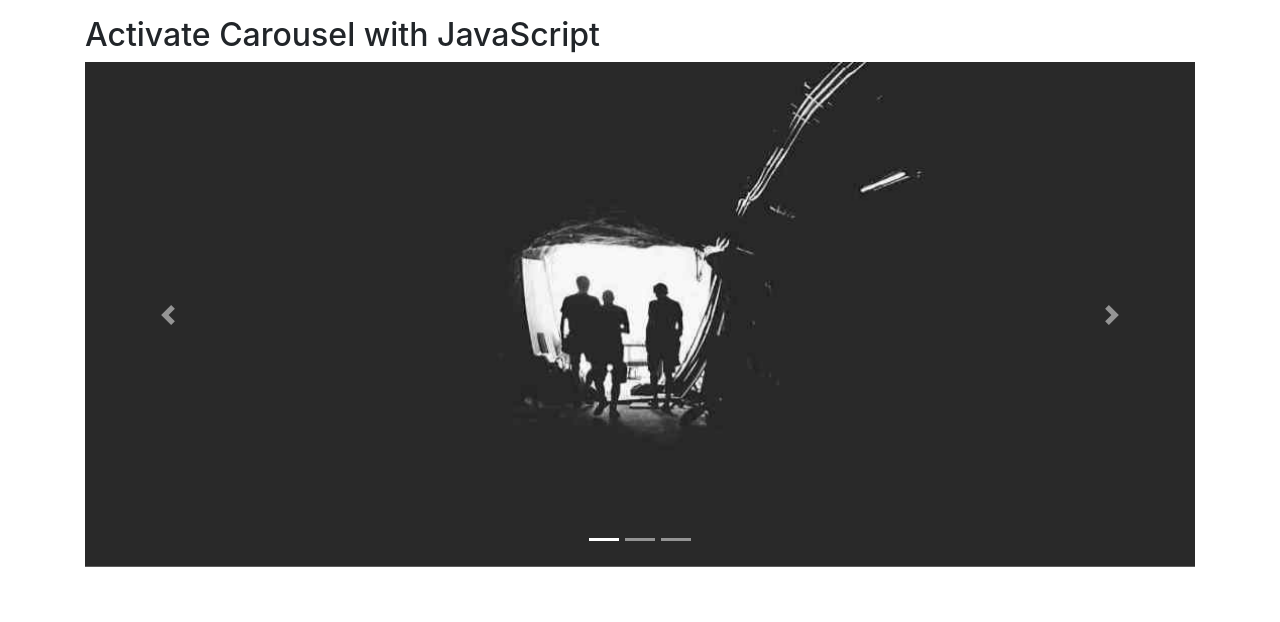
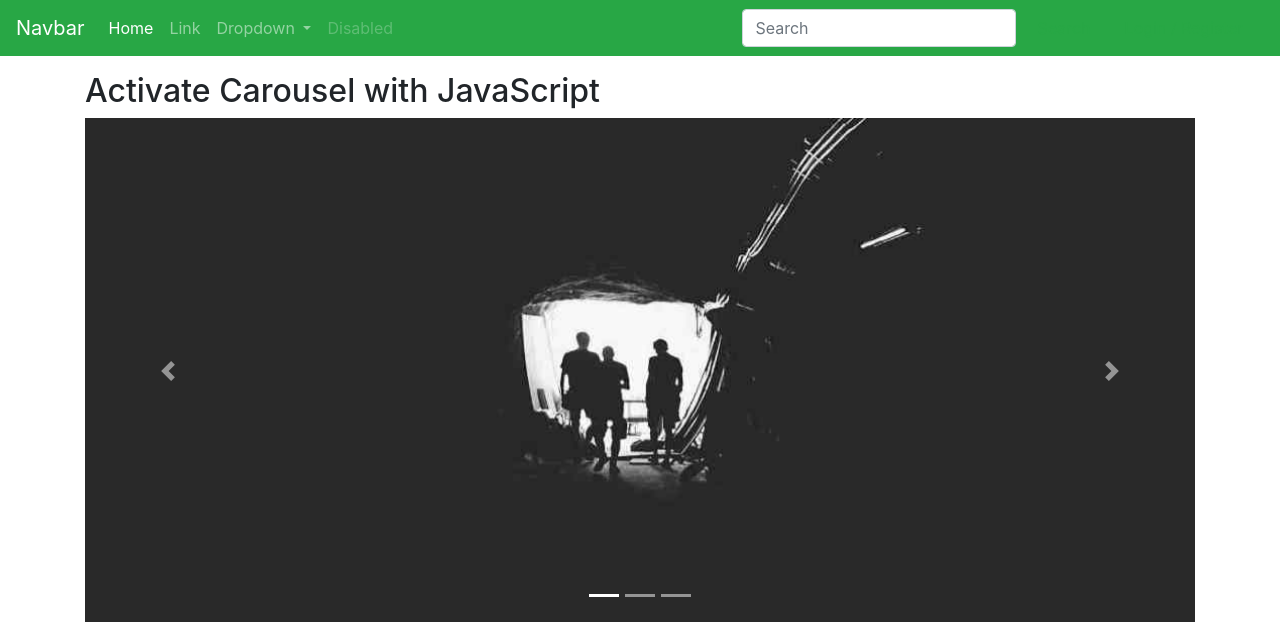
Before and after one commit to EurekaLabdawara/tubestekweb, a CodeIgniter app: page /tubestekweb/ in a window 1280 px wide. Shown: the top 622 px of the page. Run offline with CodeIgniter, Linux system fonts and the light colour scheme.

Commit message:
add navbar

```diff
--- a/application/views/landingpage.php
+++ b/application/views/landingpage.php
@@ -9,6 +9,7 @@ defined('BASEPATH') or exit('No direct script access allowed');
     <meta charset="utf-8">
     <meta name="viewport" content="width=device-width, initial-scale=1">
     <link rel="stylesheet" href="https://maxcdn.bootstrapcdn.com/bootstrap/4.3.1/css/bootstrap.min.css">
+	<link rel="stylesheet" href="<?php echo base_url();?>assets/css/button_inverse.css">
     <script src="https://ajax.googleapis.com/ajax/libs/jquery/3.3.1/jquery.min.js"></script>
     <script src="https://cdnjs.cloudflare.com/ajax/libs/popper.js/1.14.7/umd/popper.min.js"></script>
     <script src="https://maxcdn.bootstrapcdn.com/bootstrap/4.3.1/js/bootstrap.min.js"></script>
@@ -22,7 +23,9 @@ defined('BASEPATH') or exit('No direct script access allowed');
 </head>
 
 <body>
-
+	<?php
+	include_once("navbar.php");
+	?>
     <div class="container mt-3">
         <h2>Activate Carousel with JavaScript</h2>
         <div id="myCarousel" class="carousel slide">
--- /dev/null
+++ b/application/views/navbar.php
@@ -0,0 +1,36 @@
+<nav class="navbar navbar-expand-lg navbar-dark bg-success">
+  <a class="navbar-brand" href="#">Navbar</a>
+  <button class="navbar-toggler" type="button" data-toggle="collapse" data-target="#navbarSupportedContent" aria-controls="navbarSupportedContent" aria-expanded="false" aria-label="Toggle navigation">
+    <span class="navbar-toggler-icon"></span>
+  </button>
+
+  <div class="collapse navbar-collapse" id="navbarSupportedContent">
+    <ul class="navbar-nav mr-auto">
+      <li class="nav-item active">
+        <a class="nav-link" href="#">Home <span class="sr-only">(current)</span></a>
+      </li>
+      <li class="nav-item">
+        <a class="nav-link" href="#">Link</a>
+      </li>
+      <li class="nav-item dropdown">
+        <a class="nav-link dropdown-toggle" href="#" id="navbarDropdown" role="button" data-toggle="dropdown" aria-haspopup="true" aria-expanded="false">
+          Dropdown
+        </a>
+        <div class="dropdown-menu" aria-labelledby="navbarDropdown">
+          <a class="dropdown-item" href="#">Action</a>
+          <a class="dropdown-item" href="#">Another action</a>
+          <div class="dropdown-divider"></div>
+          <a class="dropdown-item" href="#">Something else here</a>
+        </div>
+      </li>
+      <li class="nav-item">
+        <a class="nav-link disabled" href="#" tabindex="-1" aria-disabled="true">Disabled</a>
+      </li>
+    </ul>
+    <form class="form-inline my-2 my-lg-0">
+      <input class="form-control mr-sm-2" type="search" placeholder="Search" aria-label="Search">
+      <button class="btn btn-outline-success my-2 my-sm-0" type="submit">Search</button>
+    </form>
+	<a class="btn btn-outline-success btn-inverse my-2 my-sm-0 mx-2" href="#">Login / Register</a>
+  </div>
+</nav>
```
Also changed, not shown: assets/css/button_inverse.css (added, +89 -0 lines).
